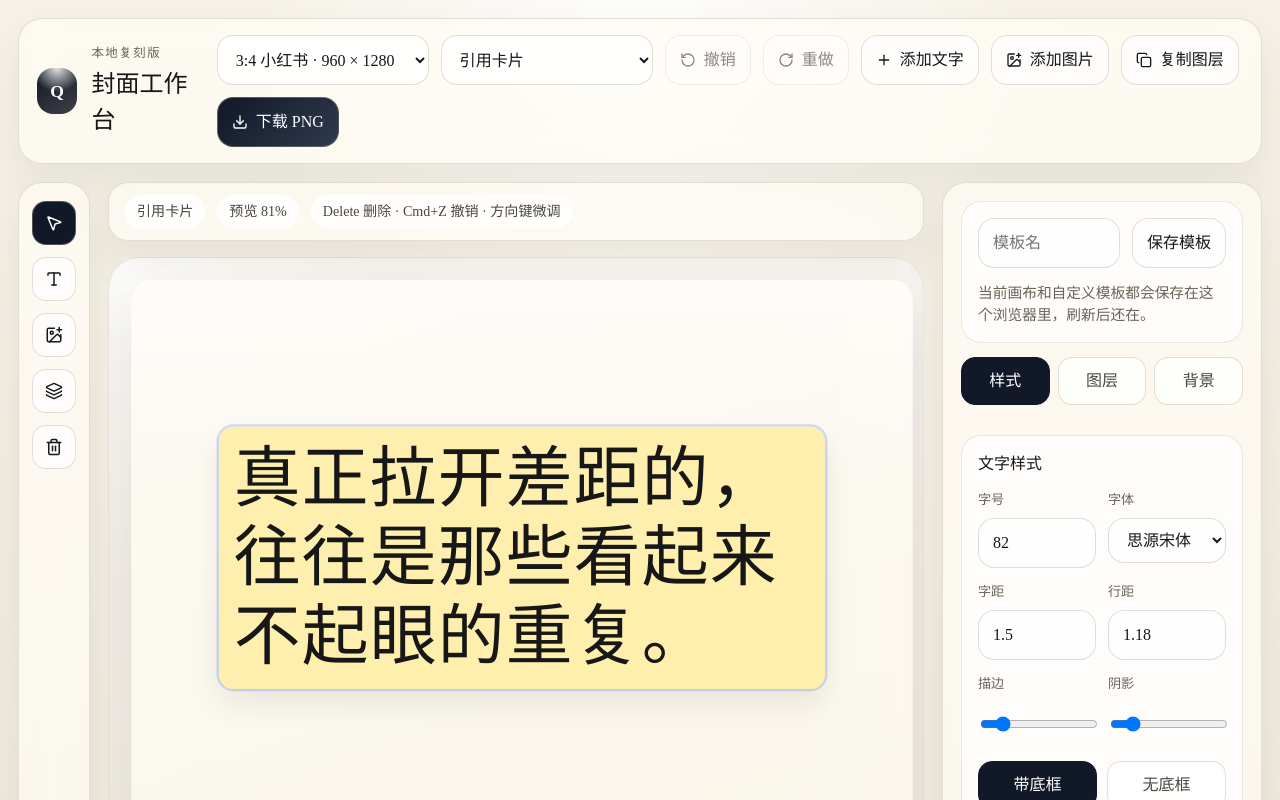
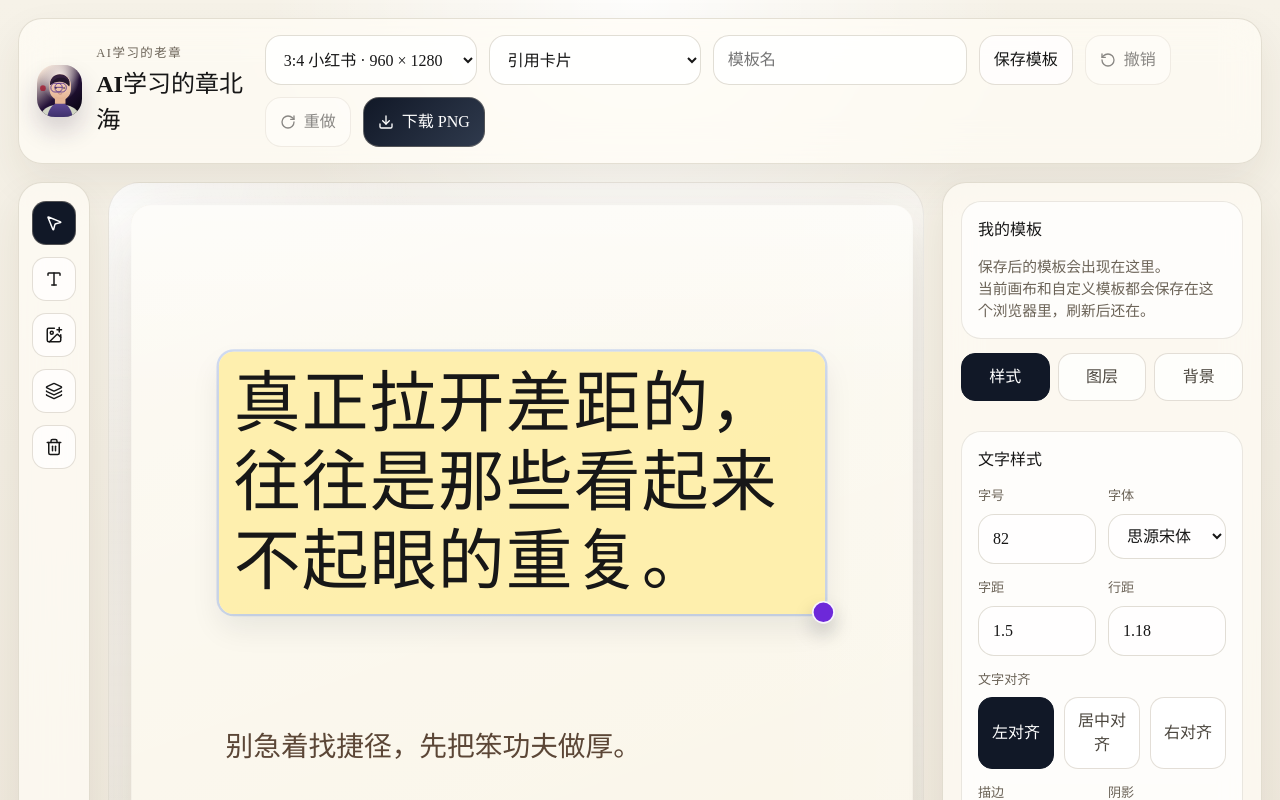
Before and after one commit to tjxj/wechat-cover, a React (Vite) app: page / in a window 1280 px wide. Shown: the top 800 px of the page. Built offline with nearby package versions, Linux system fonts and the light colour scheme; a web font is replaced by a local one.

Commit message:
Polish editor layout and rebrand workspace

```diff
--- a/src/App.css
+++ b/src/App.css
@@ -9,8 +9,7 @@
 
 .topbar,
 .tool-rail,
-.inspector,
-.workspace__status {
+.inspector {
   backdrop-filter: blur(18px);
   background: rgba(255, 252, 245, 0.72);
   border: 1px solid rgba(181, 172, 153, 0.36);
@@ -33,17 +32,20 @@
 }
 
 .brand__mark {
-  width: 46px;
-  height: 46px;
-  border-radius: 16px;
-  display: grid;
-  place-items: center;
-  background:
-    radial-gradient(circle at top, rgba(255, 255, 255, 0.88), transparent 48%),
-    linear-gradient(145deg, #111827, #3f3f46);
-  color: #fff;
-  font-weight: 800;
-  font-size: 1.1rem;
+  width: 52px;
+  height: 52px;
+  border-radius: 18px;
+  overflow: hidden;
+  box-shadow:
+    0 14px 24px rgba(36, 17, 56, 0.18),
+    inset 0 0 0 1px rgba(255, 255, 255, 0.34);
+}
+
+.brand__avatar {
+  width: 100%;
+  height: 100%;
+  display: block;
+  object-fit: cover;
 }
 
 .eyebrow {
@@ -64,6 +66,24 @@
   align-items: stretch;
   flex-wrap: wrap;
   gap: 12px;
+}
+
+.topbar__template-save {
+  display: grid;
+  grid-template-columns: minmax(0, 1fr) auto;
+  gap: 12px;
+  min-width: min(360px, 100%);
+}
+
+.topbar__template-save input {
+  width: 100%;
+  border-radius: 16px;
+  border: 1px solid rgba(181, 172, 153, 0.4);
+  background: rgba(255, 255, 255, 0.78);
+  color: var(--ink);
+  padding: 12px 14px;
+  font: inherit;
+  box-sizing: border-box;
 }
 
 .topbar__select {
@@ -239,25 +259,6 @@
   gap: 16px;
 }
 
-.workspace__status {
-  border-radius: 20px;
-  padding: 12px 16px;
-  display: flex;
-  gap: 12px;
-  flex-wrap: wrap;
-  align-items: center;
-  font-size: 0.92rem;
-}
-
-.workspace__status span,
-.workspace__status strong {
-  border-radius: 999px;
-  padding: 6px 12px;
-  background: rgba(255, 255, 255, 0.74);
-  color: var(--muted-strong);
-  font-size: 0.88rem;
-}
-
 .workspace__viewport {
   min-height: 0;
   flex: 1;
@@ -385,6 +386,10 @@
   cursor: nwse-resize;
 }
 
+.canvas__resize-handle--text {
+  background: #6d28d9;
+}
+
 .inspector {
   border-radius: 24px;
   padding: 18px;
@@ -393,30 +398,6 @@
 
 .template-panel {
   gap: 12px;
-}
-
-.template-panel__actions {
-  display: flex;
-  flex-direction: column;
-  gap: 12px;
-  margin-bottom: 14px;
-}
-
-.template-panel__actions--row {
-  display: grid;
-  grid-template-columns: minmax(0, 1fr) auto;
-  align-items: center;
-}
-
-.template-panel__actions--row input {
-  width: 100%;
-  border-radius: 16px;
-  border: 1px solid rgba(181, 172, 153, 0.4);
-  background: rgba(255, 255, 255, 0.78);
-  color: var(--ink);
-  padding: 12px 14px;
-  font: inherit;
-  box-sizing: border-box;
 }
 
 .template-list {
@@ -696,11 +677,6 @@
     justify-content: center;
   }
 
-  .topbar__controls .upload-trigger {
-    width: 100%;
-    justify-content: center;
-  }
-
   .topbar__controls .primary-button {
     grid-column: 1 / -1;
   }
@@ -709,7 +685,7 @@
   .tabs,
   .solid-background-grid,
   .background-grid,
-  .template-panel__actions--row {
+  .topbar__template-save {
     grid-template-columns: 1fr;
   }
 
--- a/src/App.tsx
+++ b/src/App.tsx
@@ -1,17 +1,16 @@
 import { useEffect, useMemo, useRef, useState } from 'react'
 import { toPng } from 'html-to-image'
 import {
-  Copy,
   Download,
   ImagePlus,
   Layers3,
   MousePointer2,
-  Plus,
   RotateCcw,
   RotateCw,
   Trash2,
   Type,
 } from 'lucide-react'
+import brandAvatar from './assets/laozhang-avatar.svg'
 import './App.css'
 import {
   addImageLayer,
@@ -26,7 +25,6 @@ import {
   FONT_LOOKUP,
   FONT_PRESETS,
   getLayerById,
-  getTemplateName,
   isImageLayer,
   isTextLayer,
   moveLayerBackward,
@@ -48,6 +46,8 @@ import {
   type ImageLayer,
   type ImageShape,
   type SizeId,
+  type TextAlign,
+  type TextLayer,
   type UserTemplate,
 } from './lib/editor'
 import {
@@ -74,6 +74,13 @@ type InteractionState =
       originX: number
       originY: number
       shape: ImageShape
+    }
+  | {
+      mode: 'resize-text'
+      layerId: string
+      startPointerX: number
+      startWidth: number
+      originX: number
     }
 
 const clamp = (value: number, min: number, max: number) =>
@@ -214,6 +221,49 @@ function App() {
     setState(nextState)
   }
 
+  const handleSetTextAlign = (textAlign: TextAlign) => {
+    if (!selectedTextLayer) {
+      return
+    }
+
+    handleLayerUpdate({ textAlign })
+  }
+
+  const handleAlignLayerToCanvas = (
+    alignment: 'left' | 'center' | 'right' | 'top' | 'middle' | 'bottom',
+  ) => {
+    if (!selectedLayer) {
+      return
+    }
+
+    const patch =
+      alignment === 'left'
+        ? { x: 24 }
+        : alignment === 'center'
+          ? { x: Number(((state.size.width - selectedLayer.width) / 2).toFixed(1)) }
+          : alignment === 'right'
+            ? {
+                x: Number(
+                  (state.size.width - selectedLayer.width - 24).toFixed(1),
+                ),
+              }
+            : alignment === 'top'
+              ? { y: 24 }
+              : alignment === 'middle'
+                ? {
+                    y: Number(
+                      ((state.size.height - selectedLayer.height) / 2).toFixed(1),
+                    ),
+                  }
+                : {
+                    y: Number(
+                      (state.size.height - selectedLayer.height - 24).toFixed(1),
+                    ),
+                  }
+
+    handleLayerUpdate(patch)
+  }
+
   const templateSelectValue = useMemo(() => {
     if (
       state.templateSource === 'custom' &&
@@ -373,6 +423,19 @@ function App() {
           })
         }
 
+        if (active.mode === 'resize-text') {
+          if (!isTextLayer(layer)) {
+            return current
+          }
+
+          const deltaX = (event.clientX - active.startPointerX) / previewScale
+          const maxWidth = current.size.width - active.originX - 24
+
+          return updateLayer(current, layer.id, {
+            width: Number(clamp(active.startWidth + deltaX, 120, maxWidth).toFixed(1)),
+          })
+        }
+
         if (!isImageLayer(layer)) {
           return current
         }
@@ -475,6 +538,7 @@ function App() {
 
     if (value.startsWith('builtin:')) {
       const templateId = value.replace('builtin:', '') as BuiltinTemplateId
+      setTemplateDraft('')
       setState((current) => setBuiltinTemplate(current, templateId))
       return
     }
@@ -730,9 +794,29 @@ function App() {
     setState((current) => selectLayer(current, layer.id))
   }
 
+  const startResizeText = (
+    event: React.PointerEvent<HTMLButtonElement>,
+    layer: TextLayer,
+  ) => {
+    event.stopPropagation()
+    event.preventDefault()
+    event.currentTarget.setPointerCapture?.(event.pointerId)
+    setEditingTextLayerId(null)
+    beginHistoryTransaction()
+
+    interactionRef.current = {
+      mode: 'resize-text',
+      layerId: layer.id,
+      startPointerX: event.clientX,
+      startWidth: layer.width,
+      originX: layer.x,
+    }
+
+    setState((current) => selectLayer(current, layer.id))
+  }
+
   const canvasHeight = Math.round(state.size.height * previewScale)
   const canvasWidth = Math.round(state.size.width * previewScale)
-  const zoomLabel = `${Math.round(previewScale * 100)}%`
   const selectedBackgroundPresetId =
     BACKGROUND_PRESETS.find(
       (preset) =>
@@ -923,10 +1007,16 @@ function App() {
     <div className="studio-shell">
       <header className="topbar">
         <div className="brand">
-          <div className="brand__mark">Q</div>
+          <div className="brand__mark">
+            <img
+              src={brandAvatar}
+              alt="AI学习的章北海头像"
+              className="brand__avatar"
+            />
+          </div>
           <div>
-            <p className="eyebrow">本地复刻版</p>
-            <h1>封面工作台</h1>
+            <p className="eyebrow">AI学习的老章</p>
+            <h1>AI学习的章北海</h1>
           </div>
         </div>
 
@@ -970,6 +1060,18 @@ function App() {
             </select>
           </div>
 
+          <div className="topbar__template-save">
+            <input
+              aria-label="模板名称"
+              value={templateDraft}
+              placeholder="模板名"
+              onChange={(event) => setTemplateDraft(event.target.value)}
+            />
+            <button className="ghost-button" type="button" onClick={handleSaveTemplate}>
+              保存模板
+            </button>
+          </div>
+
           <button
             className="ghost-button"
             type="button"
@@ -988,32 +1090,6 @@ function App() {
           >
             <RotateCw size={16} />
             重做
-          </button>
-
-          <button className="ghost-button" type="button" onClick={handleAddText}>
-            <Plus size={16} />
-            添加文字
-          </button>
-
-          <label className="ghost-button upload-trigger">
-            <ImagePlus size={16} />
-            添加图片
-            <input
-              aria-label="上传图片"
-              type="file"
-              accept="image/*"
-              onChange={handleAddImage}
-            />
-          </label>
-
-          <button
-            className="ghost-button"
-            type="button"
-            onClick={handleDuplicate}
-            disabled={!selectedLayer}
-          >
-            <Copy size={16} />
-            复制图层
           </button>
 
           <button
@@ -1030,24 +1106,35 @@ function App() {
 
       <div className="studio-grid">
         <aside className="tool-rail" aria-label="工具栏">
-          <button className="tool-rail__button is-active" type="button">
+          <button
+            className="tool-rail__button is-active"
+            type="button"
+            aria-label="选择工具"
+          >
             <MousePointer2 size={18} />
           </button>
           <button
             className="tool-rail__button"
             type="button"
             onClick={handleAddText}
+            aria-label="添加文字"
           >
             <Type size={18} />
           </button>
           <label className="tool-rail__button tool-rail__label">
             <ImagePlus size={18} />
-            <input type="file" accept="image/*" onChange={handleAddImage} />
+            <input
+              type="file"
+              accept="image/*"
+              aria-label="上传图片"
+              onChange={handleAddImage}
+            />
           </label>
           <button
             className="tool-rail__button"
             type="button"
             onClick={handleDuplicate}
+            aria-label="复制图层"
           >
             <Layers3 size={18} />
           </button>
@@ -1055,18 +1142,13 @@ function App() {
             className="tool-rail__button"
             type="button"
             onClick={handleDelete}
+            aria-label="删除元素"
           >
             <Trash2 size={18} />
           </button>
         </aside>
 
         <main className="workspace">
-          <div className="workspace__status">
-            <strong data-testid="current-template-name">{getTemplateName(state)}</strong>
-            <span>预览 {zoomLabel}</span>
-            <span>Delete 删除 · Cmd+Z 撤销 · 方向键微调</span>
-          </div>
-
           <div className="workspace__viewport" ref={viewportRef}>
             <div
               className="workspace__canvas-stage"
@@ -1203,6 +1285,14 @@ function App() {
                           onDoubleClick={() => handleStartEditingText(layer.id)}
                         >
                           {layer.content}
+                          {isSelected && (
+                            <button
+                              type="button"
+                              aria-label="调整文字宽度"
+                              className="canvas__resize-handle canvas__resize-handle--text"
+                              onPointerDown={(event) => startResizeText(event, layer)}
+                            />
+                          )}
                         </div>
                       )
                     }
@@ -1262,16 +1352,8 @@ function App() {
         <aside className="inspector">
           <div className="panel-stack">
             <section className="panel template-panel template-panel--compact">
-              <div className="template-panel__actions template-panel__actions--row">
-                <input
-                  aria-label="模板名称"
-                  value={templateDraft}
-                  placeholder="模板名"
-                  onChange={(event) => setTemplateDraft(event.target.value)}
-                />
-                <button className="ghost-button" type="button" onClick={handleSaveTemplate}>
-                  保存模板
-                </button>
+              <div className="panel__heading">
+                <h2>我的模板</h2>
               </div>
 
               {customTemplates.length > 0 && (
@@ -1306,6 +1388,10 @@ function App() {
                     </div>
                   ))}
                 </div>
+              )}
+
+              {customTemplates.length === 0 && (
+                <p>保存后的模板会出现在这里。</p>
               )}
 
               <p className="template-panel__status">{statusMessage}</p>
@@ -1411,6 +1497,45 @@ function App() {
                             }
                           />
                         </label>
+                      </div>
+                    </div>
+
+                    <div className="panel-subsection">
+                      <span className="subtle-label">文字对齐</span>
+                      <div className="icon-group">
+                        <button
+                          type="button"
+                          className={
+                            selectedTextLayer.textAlign === 'left'
+                              ? 'is-active'
+                              : ''
+                          }
+                          onClick={() => handleSetTextAlign('left')}
+                        >
+                          左对齐
+                        </button>
+                        <button
+                          type="button"
+                          className={
+                            selectedTextLayer.textAlign === 'center'
+                              ? 'is-active'
+                              : ''
+                          }
+                          onClick={() => handleSetTextAlign('center')}
+                        >
+                          居中对齐
+                        </button>
+                        <button
+                          type="button"
+                          className={
+                            selectedTextLayer.textAlign === 'right'
+                              ? 'is-active'
+                              : ''
+                          }
+                          onClick={() => handleSetTextAlign('right')}
+                        >
+                          右对齐
+                        </button>
                       </div>
                     </div>
 
@@ -1732,6 +1857,30 @@ function App() {
                         置底
                       </button>
                     </div>
+
+                    <div className="panel-subsection">
+                      <span className="subtle-label">对齐画布</span>
+                      <div className="icon-group">
+                        <button type="button" onClick={() => handleAlignLayerToCanvas('left')}>
+                          靠左
+                        </button>
+                        <button type="button" onClick={() => handleAlignLayerToCanvas('center')}>
+                          水平居中
+                        </button>
+                        <button type="button" onClick={() => handleAlignLayerToCanvas('right')}>
+                          靠右
+                        </button>
+                        <button type="button" onClick={() => handleAlignLayerToCanvas('top')}>
+                          靠上
+                        </button>
+                        <button type="button" onClick={() => handleAlignLayerToCanvas('middle')}>
+                          垂直居中
+                        </button>
+                        <button type="button" onClick={() => handleAlignLayerToCanvas('bottom')}>
+                          靠下
+                        </button>
+                      </div>
+                    </div>
                   </section>
                 )}
 
--- a/src/lib/editor.ts
+++ b/src/lib/editor.ts
@@ -115,13 +115,57 @@ interface TemplateDefinition {
 const DEFAULT_STROKE_COLOR = 'rgba(255,255,255,0.96)'
 const DEFAULT_SHADOW_COLOR = 'rgba(15,23,42,0.35)'
 
+const getCharacterWidthFactor = (char: string) => {
+  if (char === ' ') {
+    return 0.35
+  }
+
+  if (/[\u4E00-\u9FFF\u3400-\u4DBF\u3000-\u303F\uFF00-\uFFEF]/.test(char)) {
+    return 1
+  }
+
+  if (/[A-Z]/.test(char)) {
+    return 0.72
+  }
+
+  if (/[a-z0-9]/.test(char)) {
+    return 0.58
+  }
+
+  return 0.52
+}
+
 const estimateTextHeight = (
   content: string,
+  width: number,
   fontSize: number,
   lineHeight: number,
+  letterSpacing: number,
+  hasFrame: boolean,
 ) => {
-  const lines = Math.max(content.split('\n').length, 1)
-  return Number((fontSize * lineHeight * lines + 32).toFixed(1))
+  const safeWidth = Math.max(width - (hasFrame ? 36 : 0), fontSize)
+  const wrappedLines = content.split('\n').reduce((total, line) => {
+    if (!line.trim()) {
+      return total + 1
+    }
+
+    const glyphWidth = [...line].reduce(
+      (sum, char) => sum + getCharacterWidthFactor(char) * fontSize,
+      0,
+    )
+    const spacingWidth = Math.max(0, line.length - 1) * letterSpacing
+    const lineWidth = glyphWidth + spacingWidth
+
+    return total + Math.max(1, Math.ceil(lineWidth / safeWidth))
+  }, 0)
+
+  const verticalPadding = hasFrame ? 32 : 0
+
+  return Number(
+    (fontSize * lineHeight * Math.max(wrappedLines, 1) + verticalPadding).toFixed(
+      1,
+    ),
+  )
 }
 
 const toTextLayer = (layer: TextSeed, id = nextId('layer')): TextLayer => ({
@@ -132,7 +176,14 @@ const toTextLayer = (layer: TextSeed, id = nextId('layer')): TextLayer => ({
   shadowColor: layer.shadowColor ?? DEFAULT_SHADOW_COLOR,
   id,
   kind: 'text',
-  height: estimateTextHeight(layer.content, layer.fontSize, layer.lineHeight),
+  height: estimateTextHeight(
+    layer.content,
+    layer.width,
+    layer.fontSize,
+    layer.lineHeight,
+    layer.letterSpacing,
+    layer.background !== 'transparent',
+  ),
 })
 
 const getImageAspectRatio = (
@@ -188,23 +239,34 @@ const normalizeImageLayer = (layer: ImageLayer): ImageLayer => {
   }
 }
 
-const normalizeTextLayer = (layer: TextLayer): TextLayer => ({
+const normalizeTextLayer = (layer: TextLayer): TextLayer => {
+  const width = Number(Math.max(120, layer.width).toFixed(1))
+  const lineHeight = Number(
+    Math.min(Math.max(layer.lineHeight ?? 1.2, 0.9), 2.2).toFixed(2),
+  )
+  const letterSpacing = Number(
+    Math.min(Math.max(layer.letterSpacing ?? 0, -4), 12).toFixed(1),
+  )
+
+  return {
     ...layer,
-  width: Number(Math.max(120, layer.width).toFixed(1)),
-  lineHeight: Number(Math.min(Math.max(layer.lineHeight ?? 1.2, 0.9), 2.2).toFixed(2)),
-  letterSpacing: Number(
-    Math.min(Math.max(layer.letterSpacing ?? 0, -4), 12).toFixed(1),
-  ),
+    width,
+    lineHeight,
+    letterSpacing,
     strokeWidth: Number(Math.min(Math.max(layer.strokeWidth ?? 0, 0), 12).toFixed(1)),
     strokeColor: layer.strokeColor ?? DEFAULT_STROKE_COLOR,
     shadowBlur: Number(Math.min(Math.max(layer.shadowBlur ?? 0, 0), 48).toFixed(1)),
     shadowColor: layer.shadowColor ?? DEFAULT_SHADOW_COLOR,
     height: estimateTextHeight(
       layer.content,
+      width,
       layer.fontSize,
-    Number(Math.min(Math.max(layer.lineHeight ?? 1.2, 0.9), 2.2).toFixed(2)),
+      lineHeight,
+      letterSpacing,
+      layer.background !== 'transparent',
     ),
-})
+  }
+}
 
 const normalizeLayer = (layer: CanvasLayer): CanvasLayer =>
   layer.kind === 'text' ? normalizeTextLayer(layer) : normalizeImageLayer(layer)
@@ -327,7 +389,7 @@ const builtinTemplates: TemplateDefinition[] = [
         weight: 500,
       },
       {
-        content: '乔木封面实验室',
+        content: 'AI学习的老章',
         x: 116,
         y: 1122,
         width: 320,
@@ -498,7 +560,7 @@ const builtinTemplates: TemplateDefinition[] = [
         weight: 600,
       },
       {
-        content: 'LOCAL DEMO',
+        content: 'AI学习的老章',
         x: 1620,
         y: 142,
         width: 240,
--- a/src/lib/persistence.ts
+++ b/src/lib/persistence.ts
@@ -1,5 +1,6 @@
 import { createStore, del, get, set } from 'idb-keyval'
 import {
+  isTextLayer,
   normalizeEditorState,
   type EditorState,
   type UserTemplate,
@@ -14,6 +15,23 @@ interface WorkspacePayload {
   templates: UserTemplate[]
 }
 
+const BRANDING_REPLACEMENTS: Record<string, string> = {
+  '乔木封面实验室': 'AI学习的老章',
+  'LOCAL DEMO': 'AI学习的老章',
+}
+
+const migrateLegacyBranding = (state: EditorState): EditorState => ({
+  ...state,
+  layers: state.layers.map((layer) =>
+    isTextLayer(layer) && BRANDING_REPLACEMENTS[layer.content]
+      ? {
+          ...layer,
+          content: BRANDING_REPLACEMENTS[layer.content],
+        }
+      : layer,
+  ),
+})
+
 export const loadWorkspace = async (): Promise<WorkspacePayload> => {
   const [currentState, templates] = await Promise.all([
     get<EditorState>(CURRENT_STATE_KEY, workspaceStore),
@@ -21,11 +39,13 @@ export const loadWorkspace = async (): Promise<WorkspacePayload> => {
   ])
 
   return {
-    currentState: currentState ? normalizeEditorState(currentState) : null,
+    currentState: currentState
+      ? normalizeEditorState(migrateLegacyBranding(currentState))
+      : null,
     templates:
       templates?.map((template) => ({
         ...template,
-        snapshot: normalizeEditorState(template.snapshot),
+        snapshot: normalizeEditorState(migrateLegacyBranding(template.snapshot)),
       })) ?? [],
   }
 }
```
Also changed, not shown: src/assets/laozhang-avatar.svg (added), 1 other file (tests, documents, lock files or other folders). Lines whose indentation alone changed are shown as unchanged.
